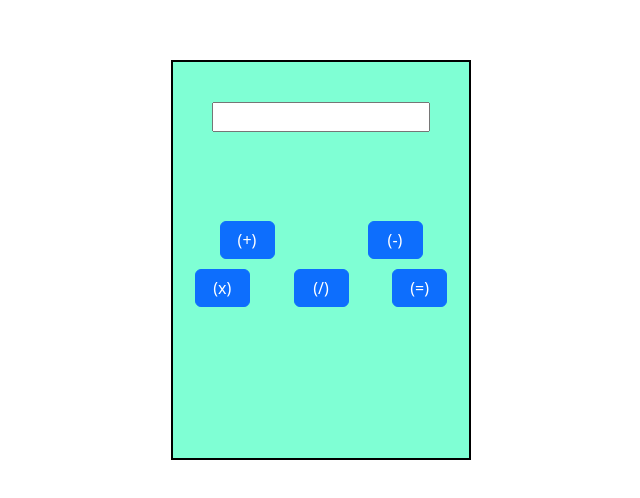
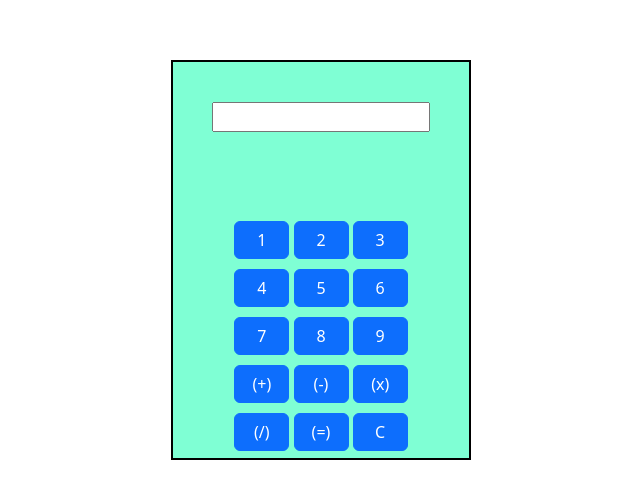
Before and after one commit to RohitSengupta22/Task1_15th_Sept_Guvi_DOM, a plain HTML site: page index.html in a window 1280 px wide. Shown: the part 140-638 px from the top of the page, without its empty margins (319-959 px from the left). Drawn offline with nearby package versions, Linux system fonts and the light colour scheme.

Commit message:
changes made

```diff
--- a/index.html
+++ b/index.html
@@ -14,24 +14,46 @@
     <div class="text-center">
       <div class="row">
         <div class="col">
-            <button type="button" class="btn btn-primary" onclick="add()">(+)</button>
-          </div>
-          <div class="col">
-            <button type="button" class="btn btn-primary" onclick="substract()">(-)</button>
+          <button type="button" class="btn btn-primary" id="one" onclick="one()">1</button>
+          <button type="button" class="btn btn-primary" id="two" onclick="two()">2</button>
+          <button type="button" class="btn btn-primary" id="three" onclick="three()">3</button>
         </div>
       </div>
       <div class="row">
         <div class="col">
+          <button type="button" class="btn btn-primary" onclick="four()">4</button>
+          <button type="button" class="btn btn-primary" onclick="five()">5</button>
+          <button type="button" class="btn btn-primary" onclick="six()">6</button>
+        </div>
+      </div>
+      <div class="row">
+        <div class="col">
+          <button type="button" class="btn btn-primary" onclick="seven()">7</button>
+          <button type="button" class="btn btn-primary" onclick="eight()">8</button>
+          <button type="button" class="btn btn-primary" onclick="nine()">9</button>
+        </div>
+      </div>
+        <div class="row">
+          <div class="col">
+            <button type="button" class="btn btn-primary" onclick="add()">(+)</button>
+
+
+            <button type="button" class="btn btn-primary" onclick="substract()">(-)</button>
+
+
             <button type="button" class="btn btn-primary" onclick="mul()">(x)</button>
+
         </div>
+        </div>
+        <div class="row">
+
           <div class="col">
             <button type="button" class="btn btn-primary" onclick="divide()">(/)</button>
-          </div>
-          <div class="col">
             <button type="button" class="btn btn-primary" onclick="calculate()">(=)</button>
+            <button type="button" class="btn btn-primary" onclick="clearInput()">C</button>
           </div>
         </div>
-      </div>
+
    </div>
    <script src="script.js"></script>
 </body>
--- a/script.js
+++ b/script.js
@@ -24,3 +24,34 @@ function substract() {
 function calculate(){
     document.getElementById("input").value = eval( document.getElementById("input").value)
 }
+
+function one(){
+    document.getElementById("input").value =  document.getElementById("input").value + "1"
+}
+function two(){
+    document.getElementById("input").value =  document.getElementById("input").value + "2"
+}
+function three(){
+    document.getElementById("input").value =  document.getElementById("input").value + "3"
+}
+function four(){
+    document.getElementById("input").value =  document.getElementById("input").value + "4"
+}
+function five(){
+    document.getElementById("input").value =  document.getElementById("input").value + "5"
+}
+function six(){
+    document.getElementById("input").value =  document.getElementById("input").value + "6"
+}
+function seven(){
+    document.getElementById("input").value =  document.getElementById("input").value + "7"
+}
+function eight(){
+    document.getElementById("input").value =  document.getElementById("input").value + "8"
+}
+function nine(){
+    document.getElementById("input").value =  document.getElementById("input").value + "9"
+}
+function clearInput(){
+    document.getElementById("input").value =  ""
+}
```
Lines whose indentation alone changed are shown as unchanged.
